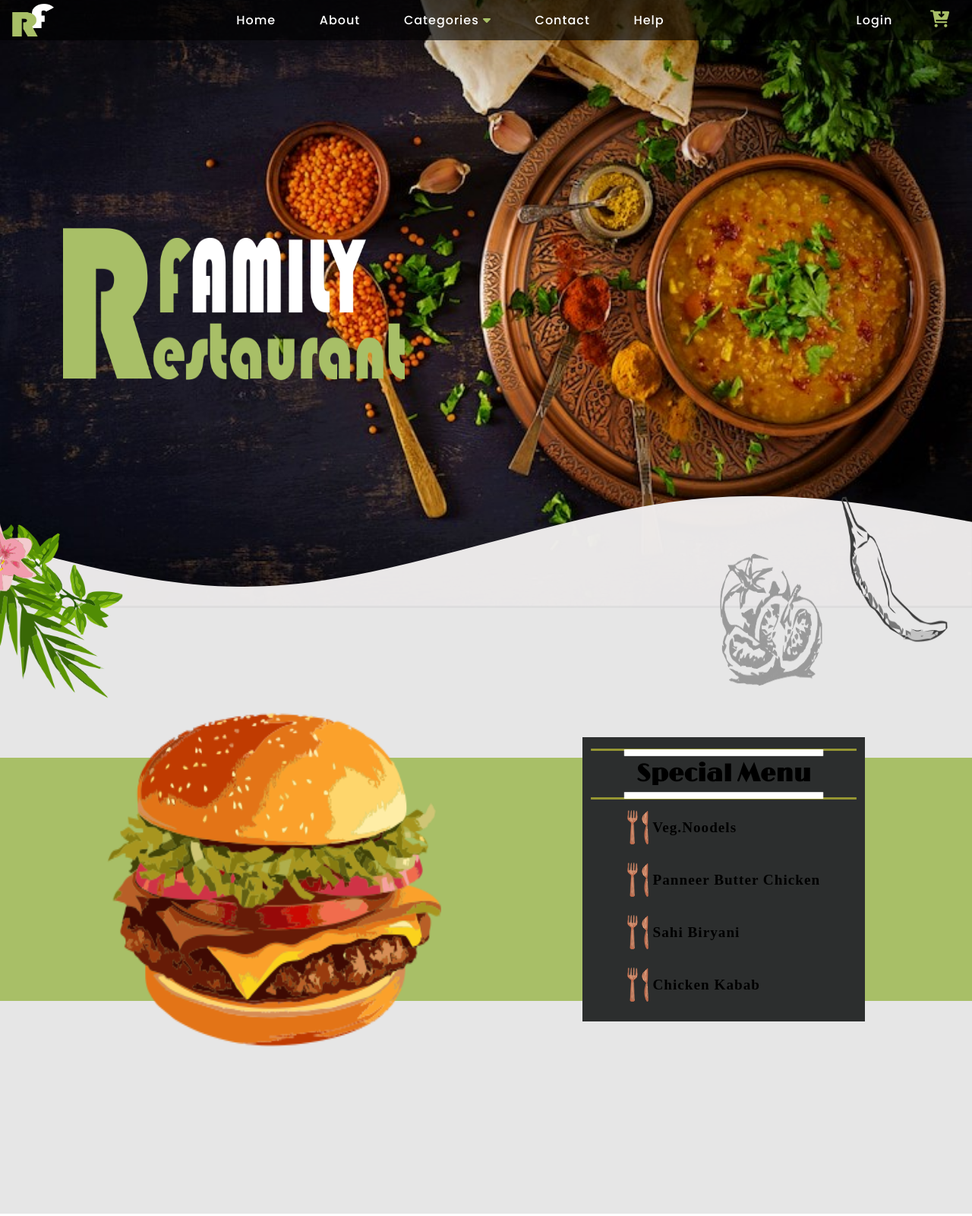
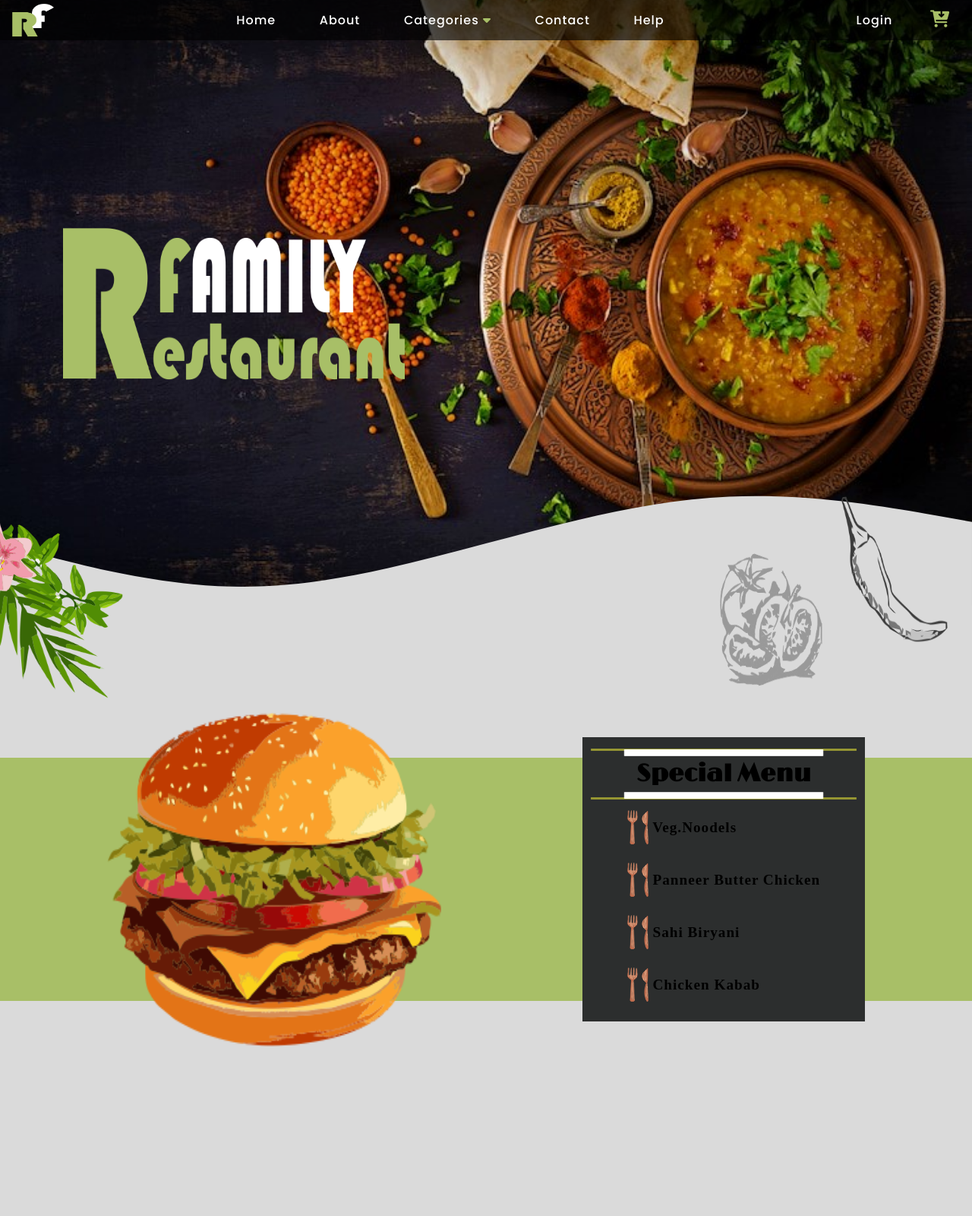
Before and after one commit to nalawade07/v-fitness, a PHP site: page /index.html in a window 1280 px wide. Shown: the whole page at 76% size. Run offline with PHP 8.4, Linux system fonts and the light colour scheme; some libraries are stand-ins or nearby versions; some web fonts are replaced.

Commit message:
Add files via upload

```diff
--- a/style.css
+++ b/style.css
@@ -22,6 +22,9 @@
 }
 
 body{
+    width:100%;
+    height:100vh;
+    background-color:rgb(218, 218, 218);
 overflow-x: hidden;
 }
 
@@ -150,12 +153,12 @@ font-size:.9rem;
    /* left:0; */
 }
 .wave path{
-    fill:rgba(241, 239, 239, 0.966);
+    fill:rgba(218, 218, 218);
 }
 .wave_2{
     width:100%;
     height:100vh;
-    background-color:var(--gray);
+    background-color:rgb(218, 218, 218);
     /* background-color:rgb(255, 255, 255); */
     position: relative;
     top:-.2rem;
```
